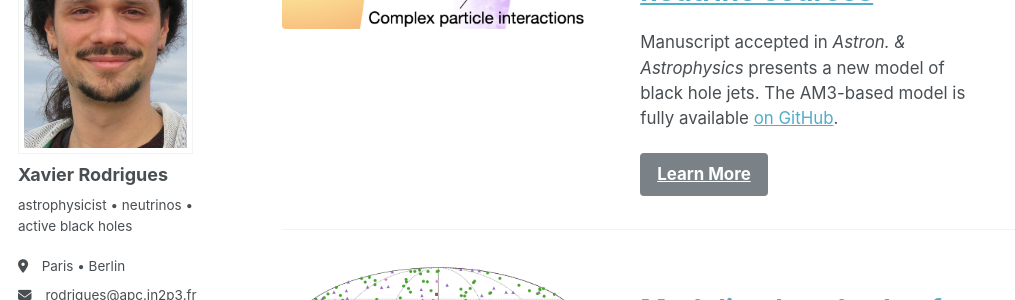
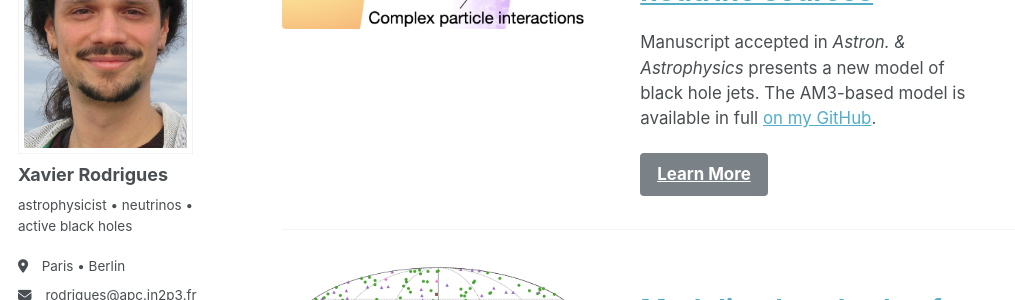
Before and after one commit to xrod/xrod.github.io, a Jekyll site: the page built from _pages/about.md, in a window 1280 px wide and 900 px high, scrolled down 573 px. Shown: the part 202-502 px from the top of the window, without its empty margins (0-1015 px from the left). Built offline with Jekyll 4.4.1, drawn with Linux system fonts in a browser that asks for light colours; some web fonts are replaced; a script that is not in the unit is left out.

Commit message:
edit hillas v eddington

```diff
--- a/_pages/about.md
+++ b/_pages/about.md
@@ -19,7 +19,7 @@ feature_hillas_paper:
     alt: "Cartoon of a jet launched by a black hole, where particles accelerated to high energies emit complex radiative signatures"
     title: "<a href='https://arxiv.org/abs/2508.18345'>Hillas meets Eddington: the case for blazars as ultra-high-energy neutrino sources</a>"
     url: "https://arxiv.org/abs/2508.18345"
-    excerpt: "Manuscript accepted in <em>Astron. & Astrophysics</em> presents a new model of black hole jets. The AM3-based model is fully available <a href='https://github.com/xrod/extended-jets'>on GitHub</a>."
+    excerpt: "Manuscript accepted in <em>Astron. & Astrophysics</em> presents a new model of black hole jets. The AM3-based model is available in full <a href='https://github.com/xrod/extended-jets'>on my GitHub</a>."
     image_width: 420
 
 feature_three_hundred_blazars:
```
